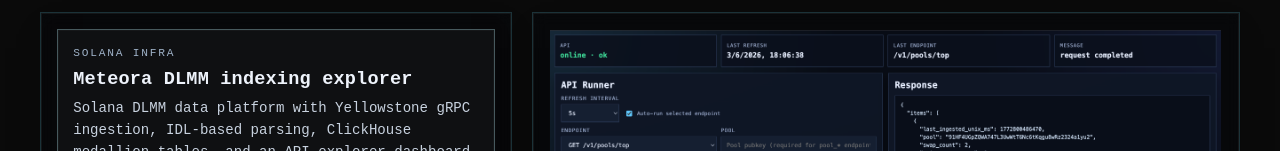
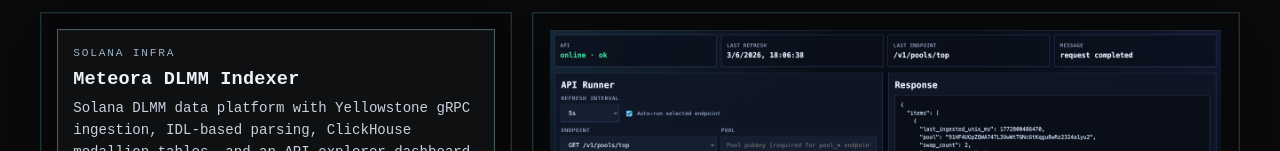
Before and after one commit to fuyofulo/fuyofulo-website, a React (Vite) app: page / in a window 1280 px wide. Shown: the part 801-952 px from the top of the page. Built offline with nearby package versions, Linux system fonts and the light colour scheme.

Commit message:
project namw change

```diff
--- a/src/App.tsx
+++ b/src/App.tsx
@@ -64,11 +64,11 @@
 
 const featuredProjects: ExplorerProject[] = [
   {
-    title: 'Meteora DLMM indexing explorer',
+    title: 'Meteora DLMM Indexer',
     label: 'Solana Infra',
     description:
       'Solana DLMM data platform with Yellowstone gRPC ingestion, IDL-based parsing, ClickHouse medallion tables, and an API explorer dashboard.',
-    code: 'https://github.com/fuyofulo/dlmm_indexing_explorer',
+    code: 'https://github.com/fuyofulo/meteora_dlmm_indexer',
     article: '',
     imageSrc: meteoraDlmmPreview,
     tags: [
```
